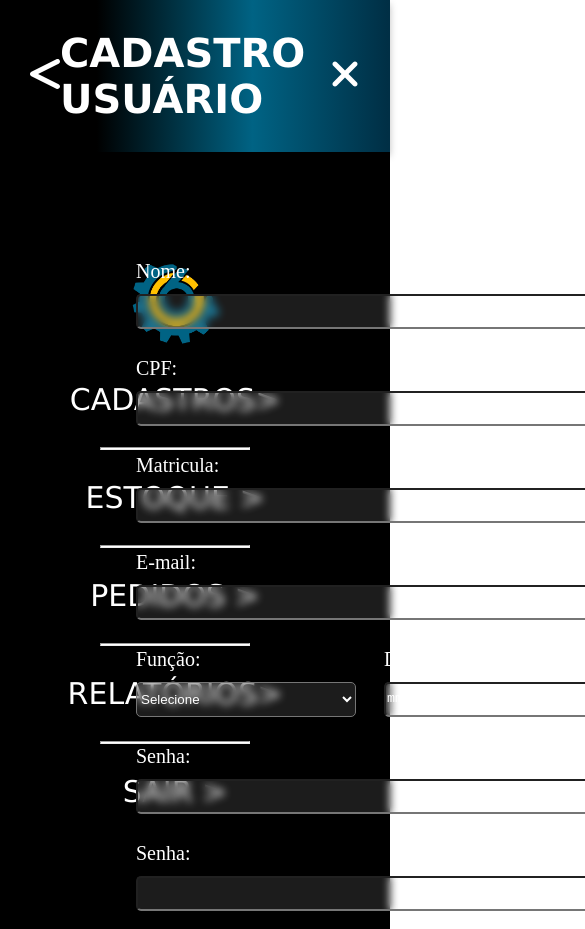
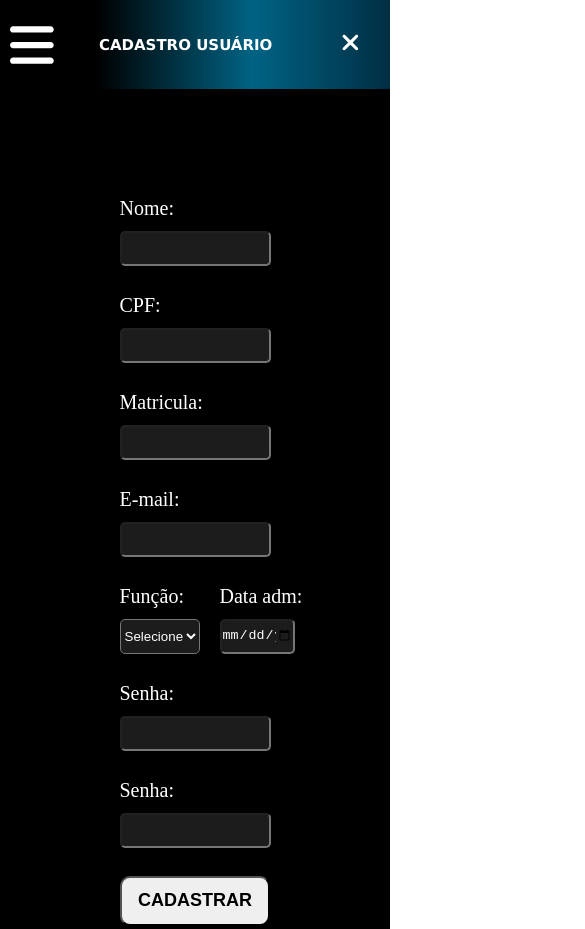
Before and after one commit to Luci1905/gast-six-front, a plain HTML site: page primeira-tela/index.html in a window 390 px wide. Shown: the top 929 px of the page, 585 px wide, since content can reach past the window. Drawn offline with Linux system fonts and the light colour scheme.

Commit message:
Responsividade na tela cadastro de usuario

```diff
--- a/primeira-tela/index.html
+++ b/primeira-tela/index.html
@@ -8,6 +8,7 @@
     <title>Home - Cadastrousuario</title>
     <link rel="shortcut icon" href="../img/favicon2.svg" type="image/x-icon">
     <link rel="stylesheet" href="style.css">
+    <script src="./script.js" defer></script>
 </head>
 
 <body>
@@ -25,8 +26,14 @@
 
     <main class="banner"><!--indica o conteudo principal-->
         <aside class="posiciomaneto-menu">
-            <img src="../img/logo.png" alt="">
-            <nav class="menu-lateral">
+            <!--hanbu-->
+            <a id="menu_barras" aria-label="abrir menu" aria-controls="menu-lateral" aria-expanded="false" aria-haspopup="true" class="menu_barras"  href="#" onclick="mostrarMenu()">
+                <svg xmlns="http://www.w3.org/2000/svg" viewBox="0 0 448 512"><!--! Font Awesome Pro 6.4.0 by @fontawesome - https://fontawesome.com License - https://fontawesome.com/license (Commercial License) Copyright 2023 Fonticons, Inc. --><path d="M0 96C0 78.3 14.3 64 32 64H416c17.7 0 32 14.3 32 32s-14.3 32-32 32H32C14.3 128 0 113.7 0 96zM0 256c0-17.7 14.3-32 32-32H416c17.7 0 32 14.3 32 32s-14.3 32-32 32H32c-17.7 0-32-14.3-32-32zM448 416c0 17.7-14.3 32-32 32H32c-17.7 0-32-14.3-32-32s14.3-32 32-32H416c17.7 0 32 14.3 32 32z"/></svg>
+            </a>
+
+
+            <nav id="menu-lateral" class="menu-lateral">
+                <a href=""> <img src="../img/logo.png" alt=""></a>
                 <a href="">cadastros></a>
                 <hr  />
                 <a href="">estoque ></a>
@@ -59,7 +66,7 @@
                 <div class="div__alinhamento_dt_funcao">
                     <div class="div__alinhamento_campos">
                          <label for="input__funcao">Função:</label>
-                         <select name="" id="">
+                         <select class="comprimento_select" name="" id="">
                             <option disabled selected value="">Selecione</option>
                             <option value="">Administrador</option>
                             <option value="">Funcionario</option>
--- /dev/null
+++ b/primeira-tela/script.js
@@ -0,0 +1,14 @@
+let menu = document.getElementById("menu-lateral");
+let menu_barras = document.getElementById("menu_barras");
+
+function mostrarMenu (){
+    if (window.getComputedStyle(menu).display == "none") {
+        menu.style.display = "flex"
+        menu_barras.setAttribute("aria-label","fechar menu")
+        menu_barras.setAttribute("aria-expandede","true")
+    }else{
+       menu.style.display = "none"
+       menu_barras.setAttribute("aria-label","abrir menu")
+       menu_barras.setAttribute("aria-expandede","false")
+    }
+}
--- a/primeira-tela/style.css
+++ b/primeira-tela/style.css
@@ -19,11 +19,6 @@ h2 {
     font-weight: bold;
 }
 
-
-
-
-
-
 header {
     background: linear-gradient(90.05deg, #000000 24.85%, #006384 64.76%, #002F45 99.45%), #006384;
     box-shadow: 0px 4px 7px rgba(0, 0, 0, 0.25);
@@ -37,10 +32,6 @@ header {
     color: var(--branco);
     align-items: center;
     padding: 30px;
-
-
-
-
 }
 
 .botao-voltar svg {
@@ -66,7 +57,6 @@ header {
 }
 
 .posiciomaneto-menu {
-    padding: 100px;
     display: flex;
     flex-direction: column;
     align-items: center;
@@ -75,6 +65,7 @@ header {
 
 .posiciomaneto-menu img {
     width: 100px;
+
 }
 .menu-lateral {
     display: flex;
@@ -102,7 +93,6 @@ hr {
 /* SECAO FORMULARIO*/
 
 .section__formulario {
-
     display: flex;
     align-items: center;
     justify-content: center;
@@ -115,17 +105,20 @@ input{
 
 .formulario-central {
 
-    padding: 100px;
+    /* padding: 100px; */
     display: flex;
     flex-direction: column;
     align-items: center;
-    margin: 20px;
+    /* margin: 20px; */
+    width: 90%;
+    max-width: 700px;
 }
 
 .div__alinhamento_campos {
     display: flex;
     flex-direction: column;
     font-size: 20px;
+    width: 100%;
 
 }
 
@@ -133,7 +126,8 @@ input{
 .div__alinhamento_dt_funcao {
     display: flex;
     align-items: center;
-    width: 468px;
+    /* max-width: 468px; */
+    width: 100%;
     justify-content: space-between;
 
 }
@@ -146,7 +140,8 @@ input{
     backdrop-filter: blur(4px);
     /* Note: backdrop-filter has minimal browser support */
     border-radius: 5px;
-    width: 468px;
+    /* max-width: 468px; */
+    width: 100%;
     height: 35px;
 }
 
@@ -159,17 +154,20 @@ input{
     backdrop-filter: blur(4px);
     /* Note: backdrop-filter has minimal browser support */
     border-radius: 5px;
-    width: 220px;
+    max-width: 80%;
+    width: 468px;
     height: 35px;
     color: var(--branco);
 }
 .div__alinhamento_campos .div__alinhamento_campos_data{
-    width: 220px;
-    height: 35px;
-}
+    max-width: 50%;
+    width: 468px;
+    }
+
 .div__alinhamento_campos label {
     color: var(--branco);
 }
+
 .botao_cadastrar{
     height: 50px;
     width: 150px;
@@ -177,5 +175,118 @@ input{
     font-size: 18px;
     text-transform: uppercase;
     font-weight: bold;
+}
 
+/*Respansividade*/
+
+
+@media screen and (max-width: 768px) {
+    h1{
+        font-size: 25px;
+    }
+    .botao-voltar svg {
+        height: 25px;
+    }
+    .botao-fechar svg {
+        height: 25px;
+    }
+    .posiciomaneto-menu {
+    width: auto;
+    }
+    .menu-lateral a {
+        font-size: 15px;
+        padding: 18px;
+    }
+
+    /*--------*/
+
+    .menu_barras{
+        display: initial;
+
+    }
+    .menu_barras svg{
+        height: 50px;
+        fill: var(--branco);
+    }
+    .menu-lateral-logo{
+        display: none;
+    }
+    .menu-lateral{
+        display: none;
+        position: absolute;
+        background: rgba(44, 43, 43, 0.11);
+        backdrop-filter: blur(20px);
+        flex-direction: column;
+        z-index: 1;
+        border-radius: 30px;
+        border: 1px solid rgba(255, 255, 255, 0.8);
+        left: 50px;
+        top: 100px;
+    }
+    .menu-lateral img {
+        width: 70px;
+
+    }
+
+    .menu_barras{
+        position: absolute;
+        left: 10px;
+        top: 20px;
+    }
+    hr {
+        width: 60px;
+        height: 2px;
+        background-color: var(--branco);
+    }
+
+    .botao-voltar svg {
+        display: none;
+    }
+
+    /*-------*/
+
+    .section__formulario{
+
+    }
+    .formulario-central{
+        padding: 100px;
+        display: flex;
+        flex-direction: column;
+        align-items: center;
+        margin: 20px;
+    }
+
+    .section__formulario{
+        width: 100%;
+    }
+    /*
+    .div__alinhamento_campos input {
+        /* max-width: 468px; */
+       /* width: 200px;
+        height: 35px;
+    }
+    /*
+    .div__alinhamento_campos .div__alinhamento_campos_data{
+        width: 100px;
+        height: 35px;
+    }*/
+
+    .div__alinhamento_campos .comprimento_select {
+        width: 100px;
+    }
+
+
+
+
+
+
+
+ /* FORM */
+
+
+@media screen and (max-width: 400px) {
+    h1{
+        font-size: 15px;
+    }
 }
+}
```
Also changed, not shown: img/bars-solid.svg (added).
